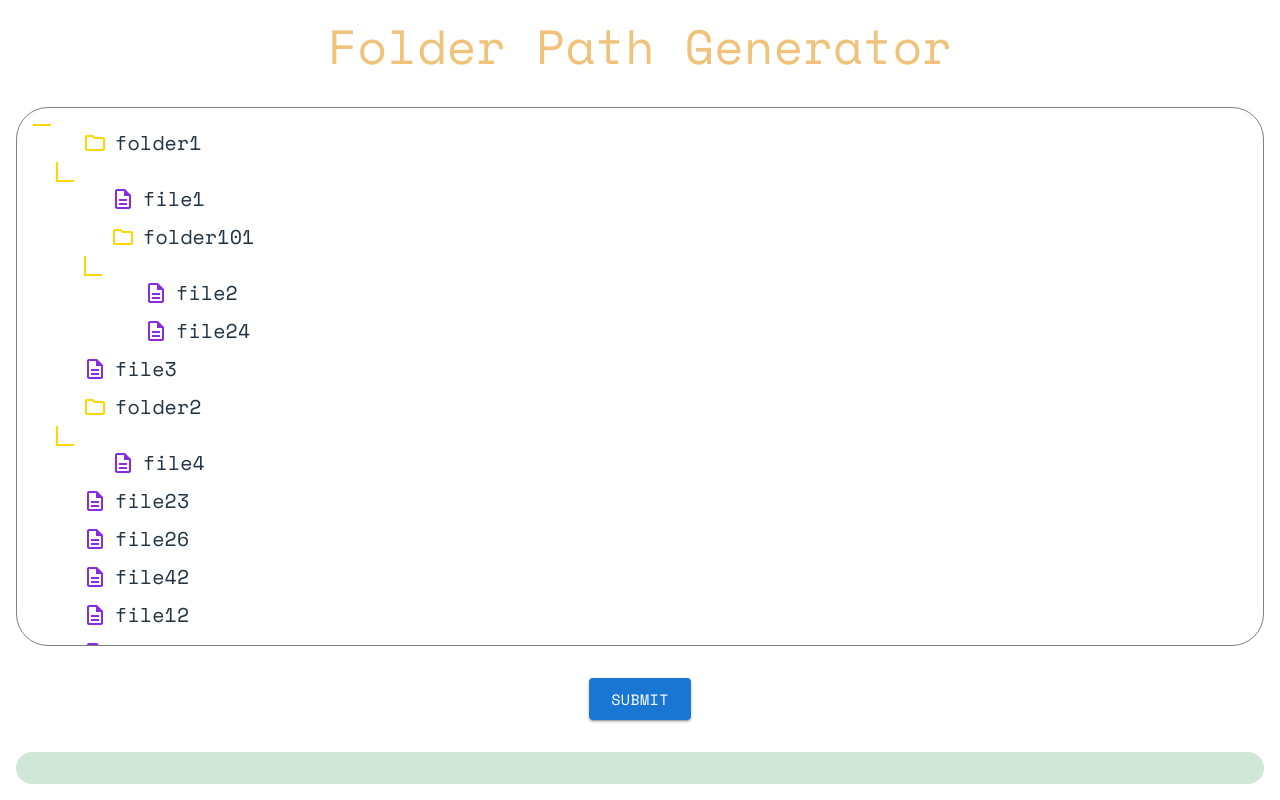
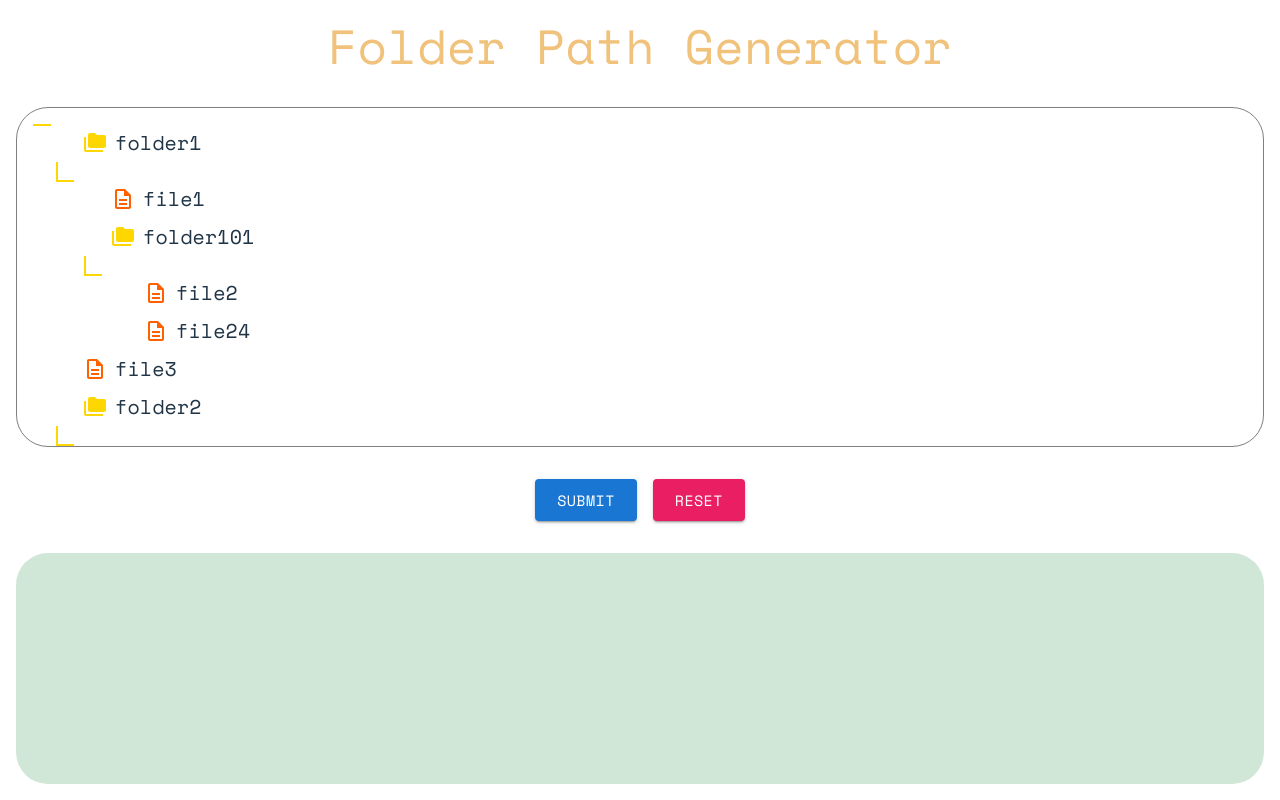
Before and after one commit to PawanGulati/PingSafe-Assigment, a React (Vite) app: page / in a window 1280 px wide. Built offline with nearby package versions, Linux system fonts and the light colour scheme.

Commit message:
feat: implemented assignment beta-v2

```diff
--- a/src/App.tsx
+++ b/src/App.tsx
@@ -87,6 +87,10 @@ function App() {
     setFolderContents(copyFolderContent);
   };
 
+  const handleResetState = () => {
+    setFolderContents(getFilesAndFolderContent(filesAndFolders));
+  };
+
   return (
     <div className="main-container">
       <Typography className="heading" variant="h4">
@@ -99,7 +103,10 @@ function App() {
           handleChecked={handleChecked}
         />
       </div>
-      <SubmitContainer paths={folderContent} />
+      <SubmitContainer
+        paths={folderContent}
+        handleResetState={handleResetState}
+      />
     </div>
   );
 }
--- a/src/FolderContent/FolderContent.tsx
+++ b/src/FolderContent/FolderContent.tsx
@@ -9,8 +9,11 @@ import { FilesAndFolderStateType } from "../App.interface";
 import styles from "./FolderContent.module.css";
 import { orange, pink } from "@mui/material/colors";
 
-import FolderOutlinedIcon from "@mui/icons-material/FolderOutlined";
+// import FolderOutlinedIcon from "@mui/icons-material/FolderOutlined";
+import FolderCopyIcon from "@mui/icons-material/FolderCopy";
+// import FolderIcon from "@mui/icons-material/Folder";
 import DescriptionOutlinedIcon from "@mui/icons-material/DescriptionOutlined";
+// import FileCopyIcon from "@mui/icons-material/FileCopy";
 
 export const FolderContent: React.FC<{
   folderContent: FilesAndFolderStateType[];
@@ -41,7 +44,7 @@ export const FolderContent: React.FC<{
                     direction="row"
                     gap={1}
                   >
-                    <FolderOutlinedIcon sx={{ color: "gold" }} />
+                    <FolderCopyIcon sx={{ color: "gold" }} />
                     <Typography variant="h6">{content.name}</Typography>
                   </Stack>
                 }
@@ -85,7 +88,7 @@ export const FolderContent: React.FC<{
                   direction="row"
                   gap={1}
                 >
-                  <DescriptionOutlinedIcon sx={{ color: "blueviolet" }} />
+                  <DescriptionOutlinedIcon sx={{ color: "#FF6000" }} />
                   <Typography variant="h6">{content.name}</Typography>
                 </Stack>
               }
--- a/src/FolderPaths/FolderPaths.module.css
+++ b/src/FolderPaths/FolderPaths.module.css
@@ -1,5 +1,5 @@
 .submitContainer {
-  flex: 1;
+  height: 100%;
   background: rgba(162, 205, 176, 0.5);
   border-radius: 2rem;
   padding: 1rem;
--- a/src/SubmitContainer/SubmitContainer.module.css
+++ b/src/SubmitContainer/SubmitContainer.module.css
@@ -1,5 +1,3 @@
-.submitButton {
-  width: fit-content;
-  display: flex;
-  align-self: center;
+.resetButton {
+  background-color: #e91e63 !important;
 }
--- a/src/SubmitContainer/SubmitContainer.tsx
+++ b/src/SubmitContainer/SubmitContainer.tsx
@@ -7,9 +7,13 @@ import styles from "./SubmitContainer.module.css";
 
 interface ISubmitContainersProps {
   paths: FilesAndFolderStateType[];
+  handleResetState: () => void;
 }
 
-const SubmitContainer: React.FC<ISubmitContainersProps> = ({ paths }) => {
+const SubmitContainer: React.FC<ISubmitContainersProps> = ({
+  paths,
+  handleResetState,
+}) => {
   const [pathForFiles, setPathForFiles] = useState<string[]>([]);
 
   const handleSubmit = () => {
@@ -33,14 +37,22 @@ const SubmitContainer: React.FC<ISubmitContainersProps> = ({ paths }) => {
     setPathForFiles(filePaths);
   };
 
+  const handleReset = () => {
+    handleResetState();
+
+    setPathForFiles([]);
+  };
+
   return (
     <Box
       sx={{
         display: "flex",
         flexDirection: "column",
         gap: "2rem",
+        flex: 1,
       }}
     >
+      <Box sx={{ display: "flex", gap: 2, alignSelf: "center" }}>
         <Button
           variant="contained"
           size="large"
@@ -49,6 +61,15 @@ const SubmitContainer: React.FC<ISubmitContainersProps> = ({ paths }) => {
         >
           Submit
         </Button>
+        <Button
+          variant="contained"
+          size="large"
+          className={styles.resetButton}
+          onClick={handleReset}
+        >
+          Reset
+        </Button>
+      </Box>
       <FolderPaths pathForFiles={pathForFiles} />
     </Box>
   );
```
Lines whose indentation alone changed are shown as unchanged.
